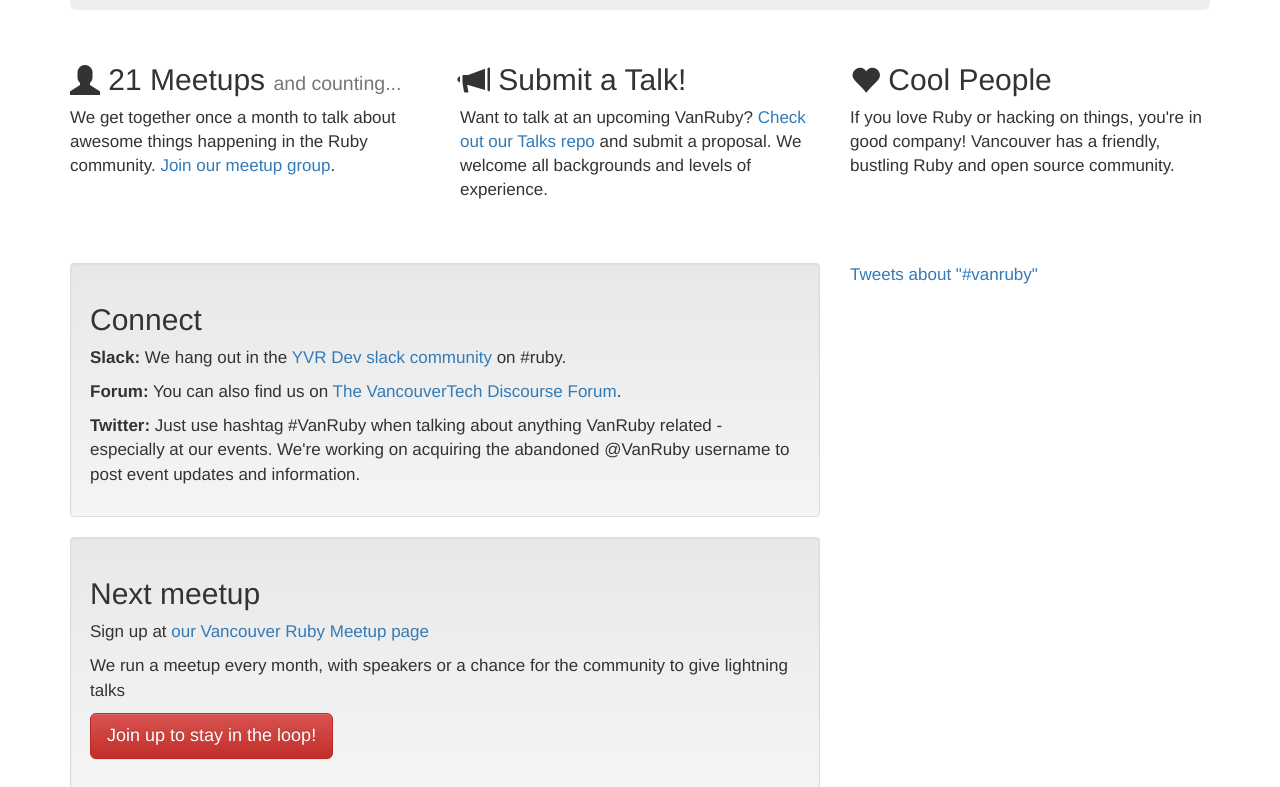
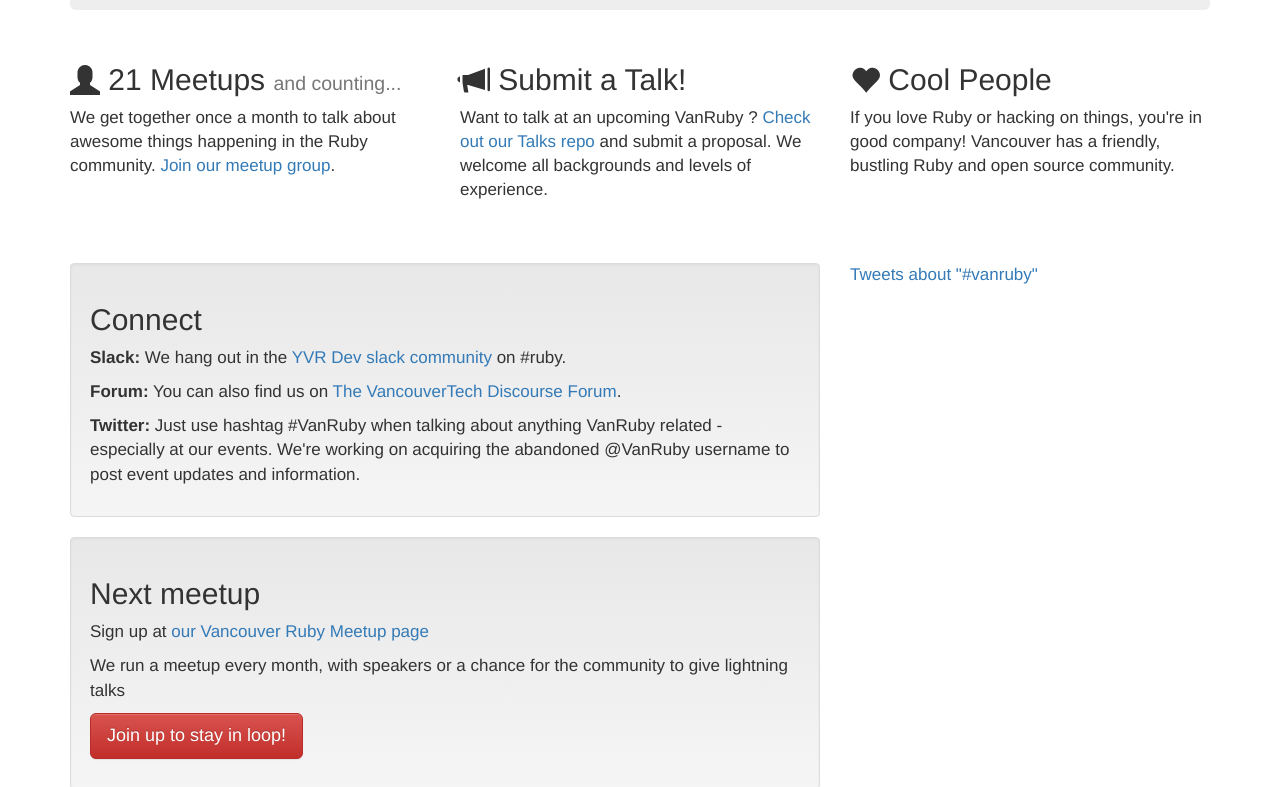
Before and after one commit to vanruby/vanruby.github.io, a Jekyll site: the page built from index.html, in a window 1280 px wide and 1400 px high. Shown: the part 613-1400 px from the top of the window. Built offline with Jekyll 4.4.1, drawn with Linux system fonts in a browser that asks for light colours; Markdown is read by kramdown in place of the engine named in the settings; comment, search, counter and statistics services are not loaded.

Commit message:
Update index.html

```diff
--- a/index.html
+++ b/index.html
@@ -24,7 +24,7 @@ title: "VanRuby - Vancouver Ruby on Rails Group"
   </div>
   <div class="col-md-4">
     <h2><span class="glyphicon glyphicon-bullhorn"></span> Submit a Talk!</h2>
-    <p>Want to talk at an upcoming VanRuby? <a href="https://github.com/vanruby/talks">Check out our Talks repo</a> and submit a proposal. We welcome all backgrounds and levels of experience.
+    <p>Want to talk at an upcoming VanRuby ? <a href="https://github.com/vanruby/talks">Check out our Talks repo</a> and submit a proposal. We welcome all backgrounds and levels of experience.
   </div>
   <div class="col-md-4">
     <h2><span class="glyphicon glyphicon-heart"></span> Cool People</h2>
@@ -54,7 +54,7 @@ title: "VanRuby - Vancouver Ruby on Rails Group"
       <p>Sign up at <a href="http://www.meetup.com/vancouver-ruby">our Vancouver Ruby Meetup page</a></p>
       <p>We run a meetup every month, with speakers or a chance for the community to give lightning talks</p>
 
-      <p><a href="http://www.meetup.com/vancouver-ruby/" class="btn btn-lg btn-danger">Join up to stay in the loop!</a></p>
+      <p><a href="http://www.meetup.com/vancouver-ruby/" class="btn btn-lg btn-danger">Join up to stay in loop!</a></p>
     </div>
   </div>
 
```
